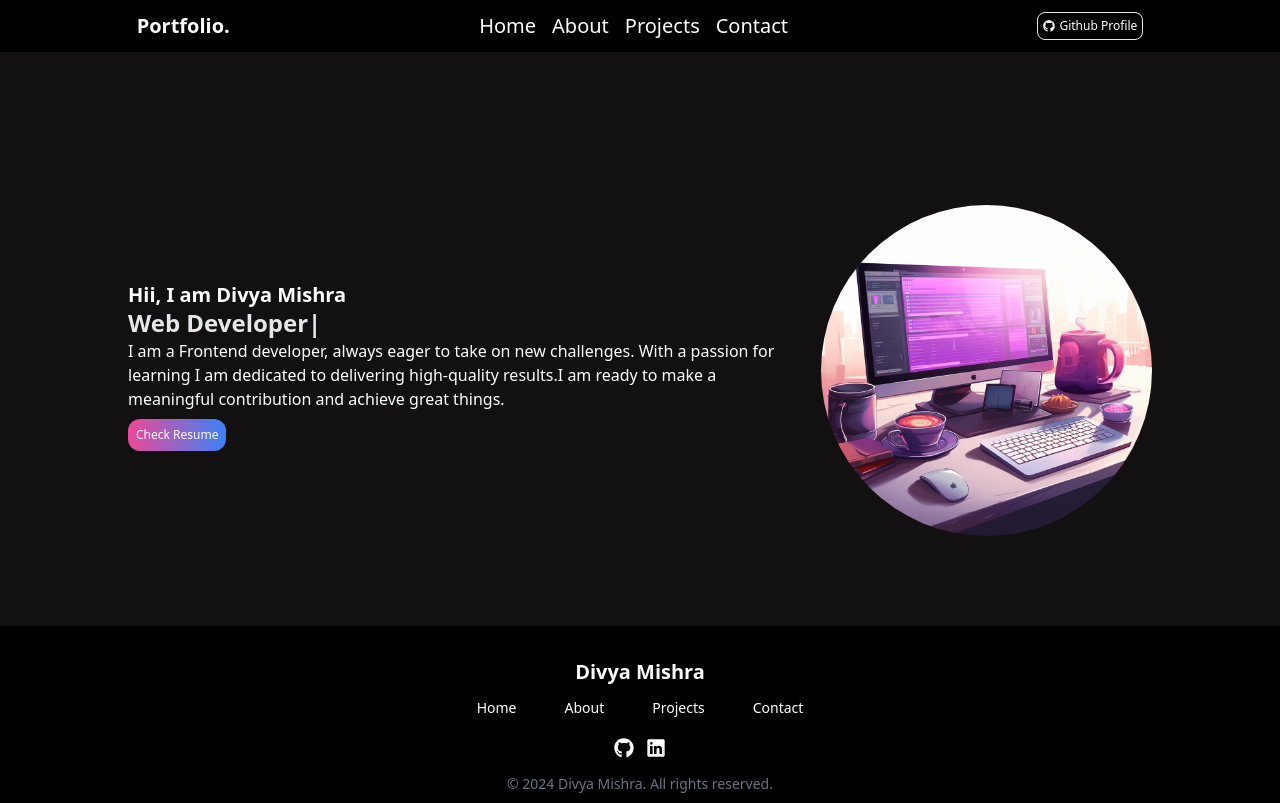
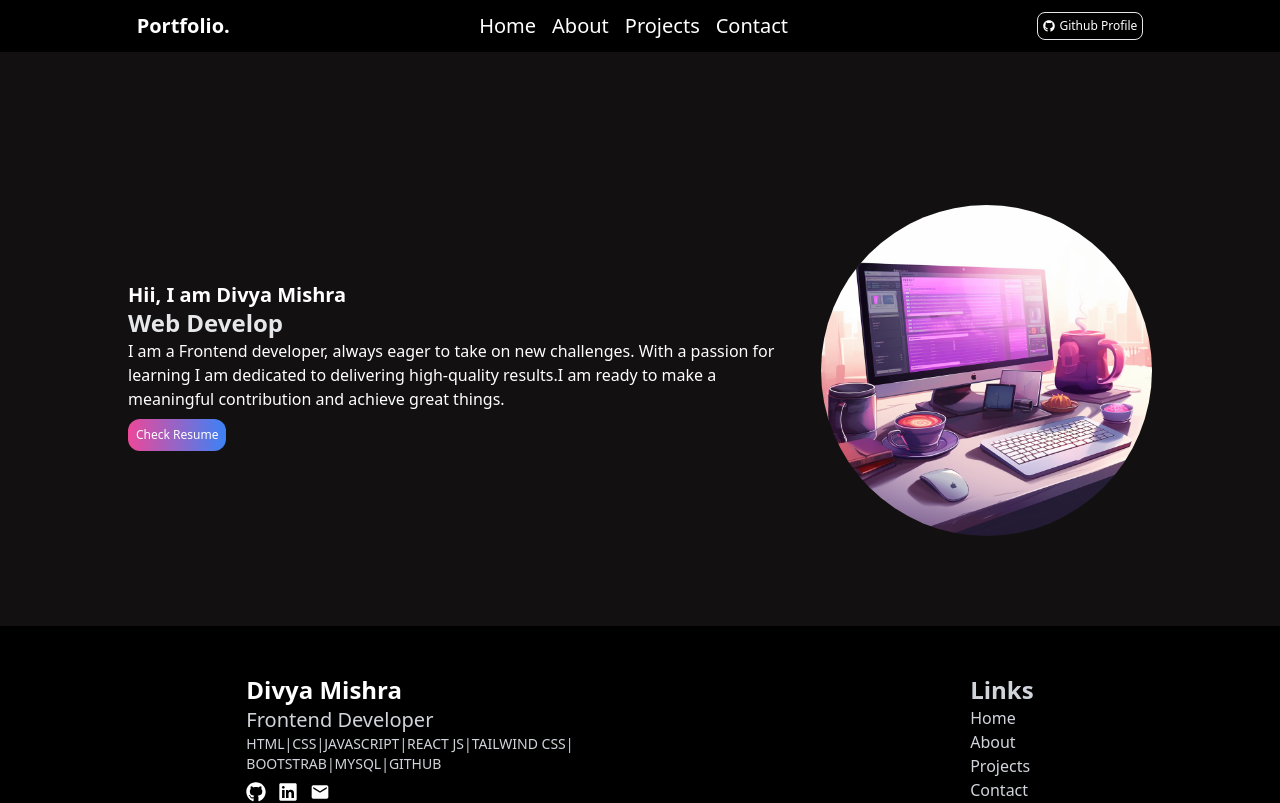
Before and after one commit to divyav26/React_Portfolio_web, a React (Create React App) app: page / in a window 1280 px wide. Shown: the top 803 px of the page. Built offline with nearby package versions, Linux system fonts and the light colour scheme.

Commit message:
portfolio

```diff
--- a/src/App.js
+++ b/src/App.js
@@ -5,6 +5,7 @@ import Home from './pages/Home';
 import About from './pages/About';
 import Contact from './pages/Contact';
 import Projects from './pages/Projects';
+
 
 function App() {
   return (
--- a/src/Data/info.js
+++ b/src/Data/info.js
@@ -16,6 +16,7 @@ export const Bio = {
     resume:
       "https://drive.google.com/file/d/1y6r-9bLNQrvmJ3qenVrwX5n2_De8CDfO/view",
     linkedin: "https://www.linkedin.com/in/divyamishra26/",
+    email:"divyvmishra@gmail.com"
   };
 
   export const skills = [
--- a/src/components/Footer.jsx
+++ b/src/components/Footer.jsx
@@ -3,34 +3,41 @@ import { Link, NavLink } from 'react-router-dom'
 import { RxLinkedinLogo } from "react-icons/rx";
 import { FaGithub } from "react-icons/fa";
 import { Bio } from '../Data/info';
+import { MdEmail } from "react-icons/md";
 
 
 const Footer = () => {
 
   return (
-    <div className='bg-black text-white w-full h-[25vh] lg:h-[40vh]'>
-      <div className='text-center text-xl pt-[2rem] text-white font-bold'>
-        Divya Mishra
+    <>
+    <div className='bg-black text-white w-full h-[50vh] lg:h-[50vh] lg:p-[3rem] p-[2rem]'>
+      <div className='lg:flex lg:justify-around'>
+          <div className=''>
+            <h1 className='text-2xl font-bold'>Divya Mishra</h1>
+            <h2 className='text-xl text-gray-300'>Frontend Developer</h2>
+            <p className='text-sm text-gray-300'>HTML|CSS|JAVASCRIPT|REACT JS|TAILWIND CSS|<br />BOOTSTRAB|MYSQL|GITHUB</p>
+            <div className='flex gap-3 mt-2'>
+            <Link to={Bio.github} className='text-xl'><FaGithub /></Link>
+            <Link to={Bio.linkedin} className='text-xl'><RxLinkedinLogo /></Link>
+            <Link to={Bio.email} className='text-xl'><MdEmail /></Link>
+          </div>
+          </div>
+
+
+          <div className='flex flex-col text-gray-300 '>
+            <h1 className='text-2xl font-bold'>Links</h1>
+          <NavLink to='/' className='hover:text-red-500'>Home</NavLink>
+          <NavLink to='/about' className='hover:text-red-500'>About</NavLink>
+          <NavLink to='/Projects' className='hover:text-red-500'>Projects</NavLink>
+          <NavLink to='/Contact' className='hover:text-red-500'>Contact</NavLink>
+          </div>
       </div>
-
-      <nav className='flex justify-center lg:gap-[3rem] gap-3 mt-3 text-sm'>
-       <NavLink to='/' className=''>Home</NavLink>
-       <NavLink to='/about'>About</NavLink>
-       <NavLink to='/Projects'>Projects</NavLink>
-       <NavLink to='/Contact'>Contact</NavLink>
-      </nav>
-
-      <div className='flex justify-center items-end gap-3 mt-5'>
-        <Link to={Bio.github} className='text-xl'><FaGithub /></Link>
-        <Link to={Bio.linkedin} className='text-xl'><RxLinkedinLogo /></Link>
-      </div>
-
       <div className='text-gray-500 text-sm text-center mt-[1rem]'>
       &copy; 2024 Divya Mishra. All rights reserved.
-      </div>
+    </div>
+    </div>
 
-
-    </div>
+    </>
   )
 }
 
--- a/src/components/Navbar.jsx
+++ b/src/components/Navbar.jsx
@@ -17,6 +17,7 @@ const Navbar = () => {
        <NavLink to='/about'>About</NavLink>
        <NavLink to='/Projects'>Projects</NavLink>
        <NavLink to='/Contact'>Contact</NavLink>
+
       </nav>
 
       <div className='lg:block text-xl hidden'>
@@ -50,6 +51,7 @@ const Navbar = () => {
                 About
               </NavLink>
             </li>
+
             <li>
               <NavLink
                 to="/projects"
```
